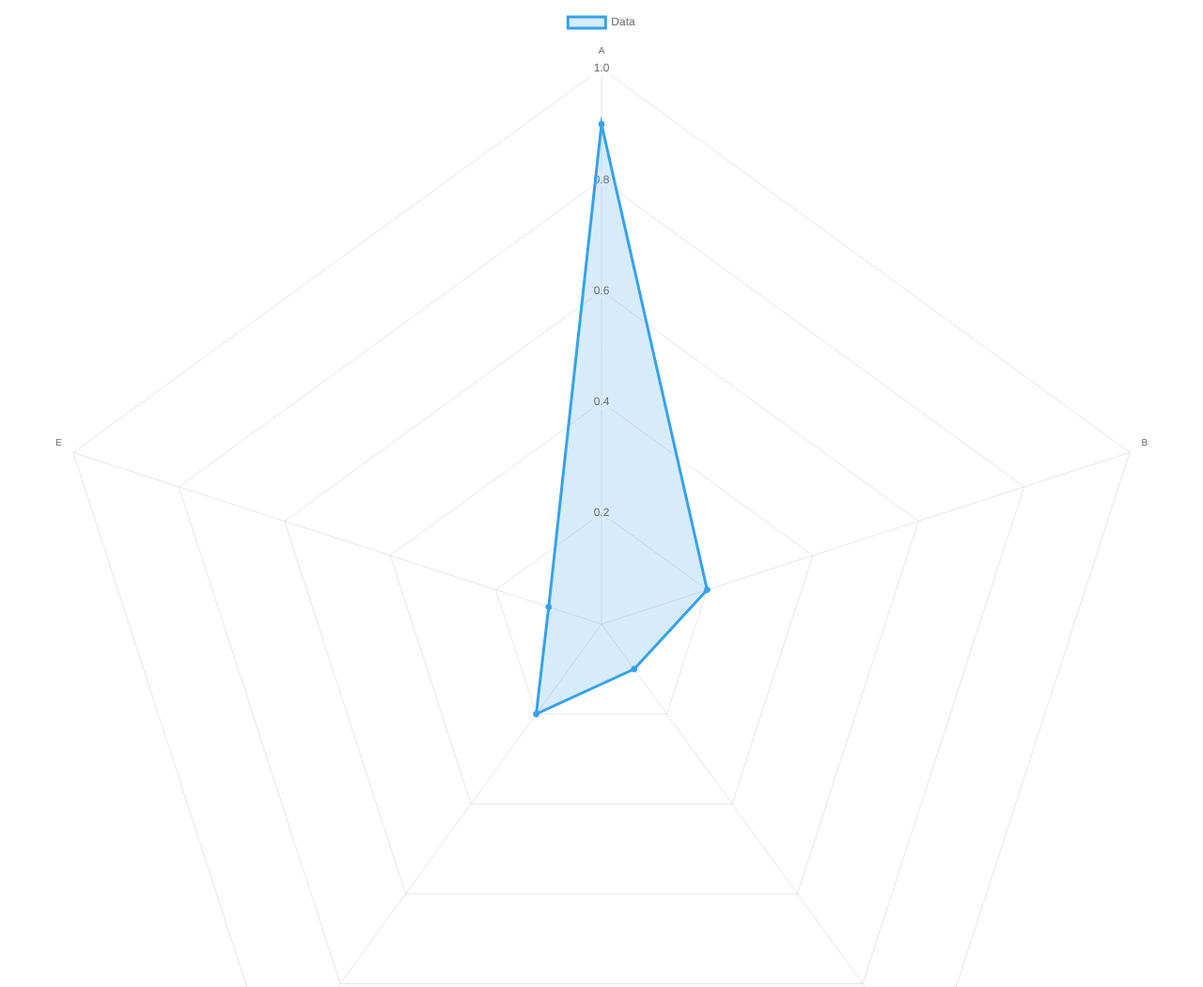
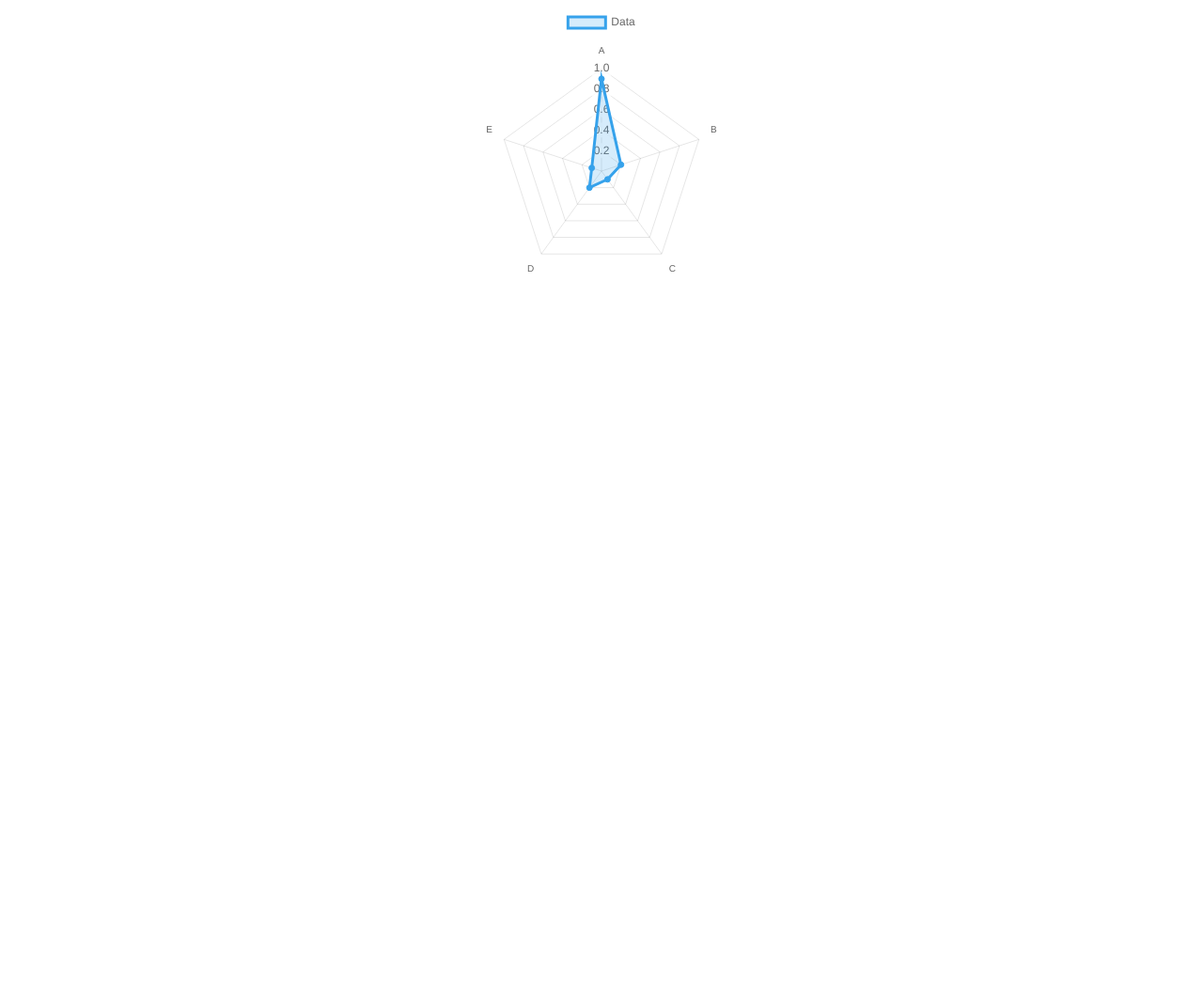
Before and after one commit to kbbal/main, a plain HTML site: page docs/mation2.html in a window 1280 px wide. Shown: the top 1050 px of the page at 94% size. After the commit the page ends 800 px from the top, so only its background shows below. Drawn offline with nearby package versions, Linux system fonts and the light colour scheme.

Commit message:
Update mation2.html

```diff
--- a/docs/mation2.html
+++ b/docs/mation2.html
@@ -5,6 +5,14 @@
     <meta name="viewport" content="width=device-width, initial-scale=1.0">
     <title>アニメーション付きレーダーチャート</title>
     <script src="https://cdn.jsdelivr.net/npm/chart.js"></script>
+    <style>
+        canvas {
+            max-width: 400px;
+            max-height: 400px;
+            margin: auto;
+            display: block;
+        }
+    </style>
 </head>
 <body>
     <canvas id="radarChart"></canvas>
@@ -31,6 +39,7 @@
             },
             options: {
                 responsive: true,
+                maintainAspectRatio: false,
                 scales: {
                     r: {
                         min: 0,
```
